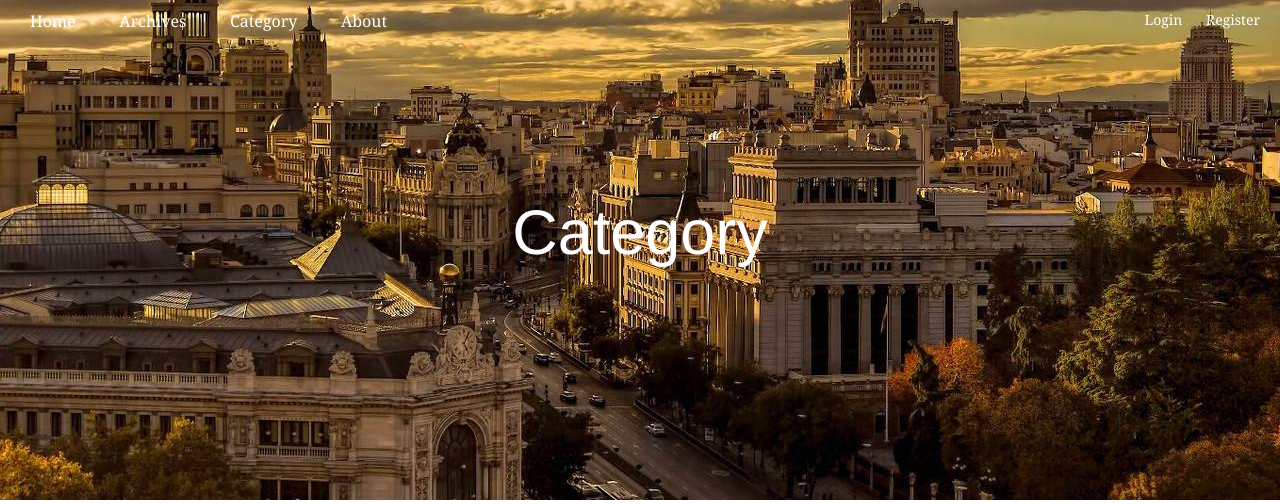
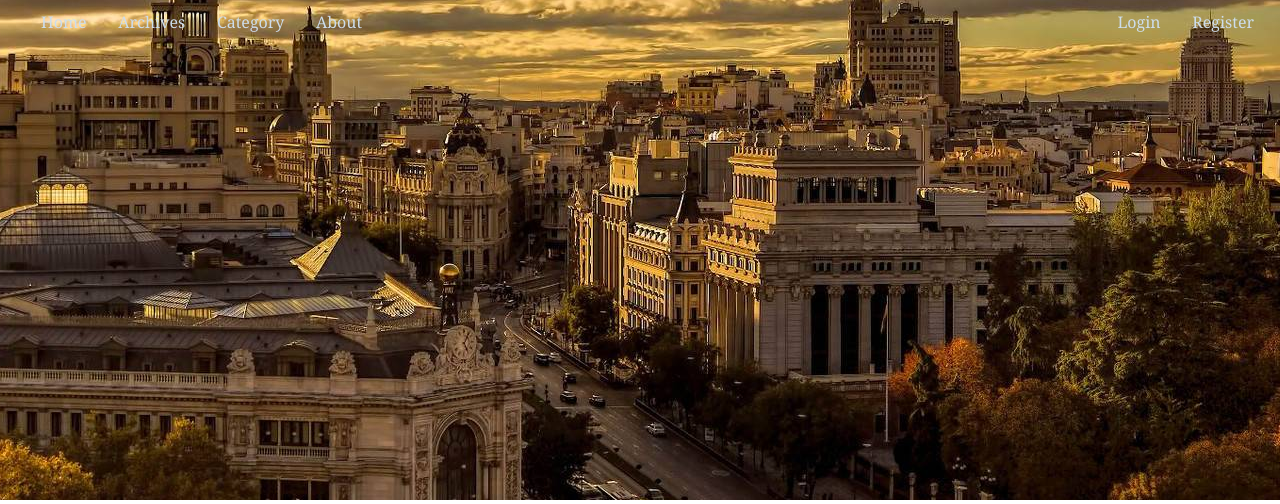
Before and after one commit to liangweijiang/MyBlog, a Django app: page /blog/type/ in a window 1280 px wide. Shown: the top 504 px of the page. Run offline with Django 3.2, Linux system fonts and the light colour scheme; data comes from the database, SQL or seed files in the repository; data that the repository does not hold is empty; some libraries are stand-ins or nearby versions.

Commit message:
优化导航栏

```diff
--- a/blog/static/css/index.css
+++ b/blog/static/css/index.css
@@ -24,11 +24,20 @@ a:hover {
     line-height: 500px;
     margin-top: 100px;
 }
+#bs-example-navbar-collapse-1 > div:nth-child(1) > a.blog-nav-item{
+    font-size: 16px;
+    margin-right: 8px;
+}
 
-.jumbotron_bgc .navbar-fixed-top a {
-    color: #ffffff;
-!important;
+#bs-example-navbar-collapse-1 > div.nav.navbar-nav.navbar-right > a{
+    font-size: 16px;
+    margin-left: 8px;
 }
+
+#mobile-nav>span{
+    background-color: rgba(221, 221, 221, 0.5);
+}
+
 
 .blog-sidebar .category-item a {
     color: gray !important;
@@ -47,8 +56,7 @@ a:hover {
 }
 
 #comment_list .comment .reply-area {
-    background-color: #f8f8f8;
-!important;
+    background-color: #f8f8f8!important;
     margin-bottom: 15px;
     overflow: hidden;
 }
@@ -74,12 +82,22 @@ a:hover {
     color: white;
     margin-left: 20px;
 }
-#personal{
-    position: relative;
+/*#personal{*/
+    /*position: relative;*/
+/*}*/
+
+/*#personal-nav{*/
+    /*position: absolute;*/
+    /*top: 39px;*/
+    /*right: -58px;*/
+/*}*/
+#personal-nav li{
+    text-align: right;
 }
 
-#personal-nav{
-    position: absolute;
-    top: 30px;
-    right: -71px;
+
+#personal-nav li > a{
+    height: 50px;
+    line-height: 50px;
+    color: rgb(230, 230, 230);
 }
--- a/templates/base.html
+++ b/templates/base.html
@@ -36,47 +36,95 @@
         #personal-nav > li > a:hover {
             background-color: rgba(208, 208, 208, 0);
         }
+
     </style>
 
 </head>
 
 <body>
-<div class="jumbotron jumbotron_bgc">
+
+
+<div class="jumbotron jumbotron_bgc" style="padding-top: 0" id="jumbotron_bgc">
+    <nav class="navbar navbar-transparent">
         <div class="container-fluid">
-        <nav class="navbar navbar-fixed-top navbar-transparent">
+            <!-- Brand and toggle get grouped for better mobile display -->
+            <div class="navbar-header">
+                <button type="button" class="navbar-toggle collapsed " data-toggle="collapse"
+                        data-target="#bs-example-navbar-collapse-1" aria-expanded="false" style="background-color: rgba(171,171,171,0.3);" id="mobile-nav">
+                    <span class="sr-only">Toggle navigation</span>
+                    <span class="icon-bar"></span>
+                    <span class="icon-bar"></span>
+                    <span class="icon-bar"></span>
+                </button>
+
+            </div>
+
+            <!-- Collect the nav links, forms, and other content for toggling -->
+            <div class="collapse navbar-collapse" id="bs-example-navbar-collapse-1">
+                <div class="nav navbar-nav">
                     <a class="blog-nav-item active" href="{% url 'index' %}">Home</a>
                     <a class="blog-nav-item" href="{% url 'blogs_with_date' %}">Archives</a>
                     <a class="blog-nav-item" href="{% url 'blogs_with_type' %}">Category</a>
                     <a class="blog-nav-item" href="">About</a>
+                </div>
+                <div class="nav navbar-nav navbar-right">
                     {% if not user.is_authenticated %}
-                <div class="nav navbar-nav navbar-right" style="margin-right: 10px;">
                         <a class="blog-nav-item" href="{% url 'login' %}?next={{ request.get_full_path }}">Login</a>
                         <a class="blog-nav-item" href="{% url 'register' %}">Register</a>
-                </div>
                     {% else %}
-                <div class="nav navbar-nav navbar-right" style="margin-right: 10px;">
-                    <a class="blog-nav-item dropdown-toggle" href="https://v3.bootcss.com/examples/blog/#"
+                        <a class="blog-nav-item dropdown-toggle" href="https://v3.bootcss.com/examples/blog/#"#}
                            data-toggle="dropdown" role="button" aria-haspopup="true"
                            aria-expanded="false" id="personal">{{ user.username }}<span class="caret"></span></a>
-                    <ul class="dropdown-menu" id="personal-nav" style="border: 0">
-                        <li><a href="{% url 'personal_info' %}" style="height: 50px;line-height: 50px;">个人信息</a></li>
-                        <li><a href="{% url 'logout' %}" style="height: 50px;line-height: 50px;">Logout</a></li>
+                        <ul class="dropdown-menu" id="personal-nav">
+                            <li><a href="{% url 'personal_info' %}">个人信息</a>
+                            </li>
+                            <li><a href="{% url 'logout' %}">Logout</a></li>
                         </ul>
+                    {% endif %}
                 </div>
-            {% endif %}
+            </div><!-- /.navbar-collapse -->
+        </div><!-- /.container-fluid -->
+    </nav>
+    <div class="container-fluid">
 
-
-        </nav>
-        <div class="blog-header text-center" id="head_title" style="color: #fff">
-            <div>
-                {% block blog_head %}
-
-                {% endblock %}
+        {#        <nav class="navbar navbar-fixed-top navbar-transparent">#}
+        {#                <a class="blog-nav-item active" href="{% url 'index' %}">Home</a>#}
+        {#                <a class="blog-nav-item" href="{% url 'blogs_with_date' %}">Archives</a>#}
+        {#                <a class="blog-nav-item" href="{% url 'blogs_with_type' %}">Category</a>#}
+        {#                <a class="blog-nav-item" href="">About</a>#}
+        {#                {% if not user.is_authenticated %}#}
+        {#                    <div class="nav navbar-nav navbar-right" style="margin-right: 10px;">#}
+        {#                        <a class="blog-nav-item" href="{% url 'login' %}?next={{ request.get_full_path }}">Login</a>#}
+        {#                        <a class="blog-nav-item" href="{% url 'register' %}">Register</a>#}
+        {#                    </div>#}
+        {#                {% else %}#}
+        {#                    <div class="nav navbar-nav navbar-right" style="margin-right: 10px;">#}
+        {#                        <a class="blog-nav-item dropdown-toggle" href="https://v3.bootcss.com/examples/blog/#"#}
+        {#                           data-toggle="dropdown" role="button" aria-haspopup="true"#}
+        {#                           aria-expanded="false" id="personal">{{ user.username }}<span class="caret"></span></a>#}
+        {#                        <ul class="dropdown-menu" id="personal-nav" style="border: 0">#}
+        {#                            <li><a href="{% url 'personal_info' %}" style="height: 50px;line-height: 50px;">个人信息</a>#}
+        {#                            </li>#}
+        {#                            <li><a href="{% url 'logout' %}" style="height: 50px;line-height: 50px;">Logout</a></li>#}
+        {#                        </ul>#}
+        {#                    </div>#}
+        {#                {% endif %}#}
+        {#        #}
+        {##}
+        {##}
+        {#        </nav>#}
+        {#        <div class="blog-header text-center" id="head_title" style="color: #fff">#}
+        {#            <div>#}
+        {#                {% block blog_head %}#}
+        {##}
+        {#                {% endblock %}#}
+        {#            </div>#}
+        {##}
+        {##}
+        {#        </div>#}
     </div>
 
 
-        </div>
-    </div>
 </div>
 
 <div class="container">
```
Lines whose indentation alone changed are shown as unchanged.
